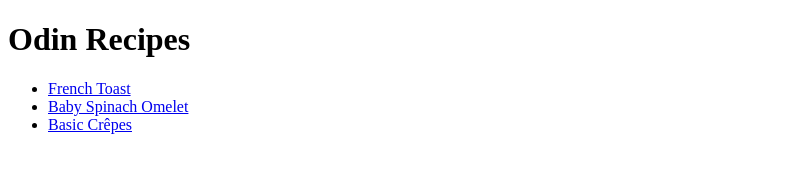
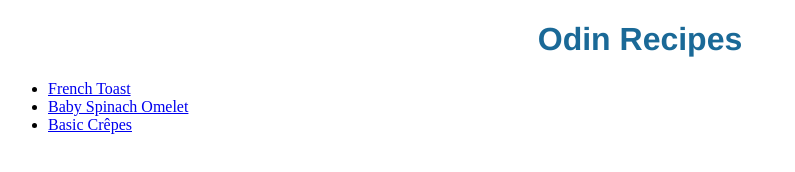
Before and after one commit to 42natus/odin-recipes, a plain HTML site: page index.html in a window 1280 px wide. Shown: the whole page, without its empty margins (0-795 px from the left). Drawn offline with Linux system fonts and the light colour scheme.

Commit message:
Add style.css to /odin-recipes
First attempt to style index.html — added a  type selector for the <h1>
header with a few declarations.

```diff
--- a/index.html
+++ b/index.html
@@ -1,6 +1,7 @@
 <!DOCTYPE html>
 <html lang="en">
     <head>
+        <link rel="stylesheet" href="./style.css">
         <meta charset="UTF-8">
         <title>Basic Recipes</title>
     </head>
--- /dev/null
+++ b/style.css
@@ -0,0 +1,7 @@
+h1 {
+    color: rgb(26, 105, 151);
+    text-align: center;
+    font-size: 200%;
+    font-family: Helvetica, Arial, sans-serif;
+    font-weight: bold;
+}
```
